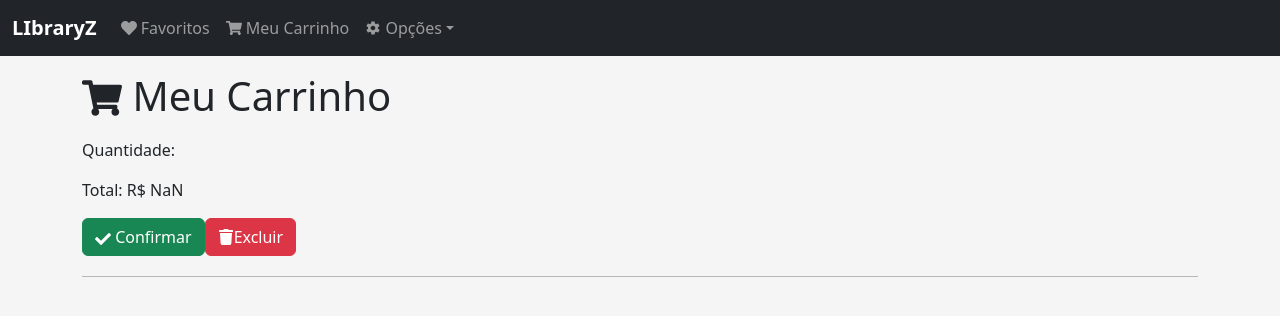
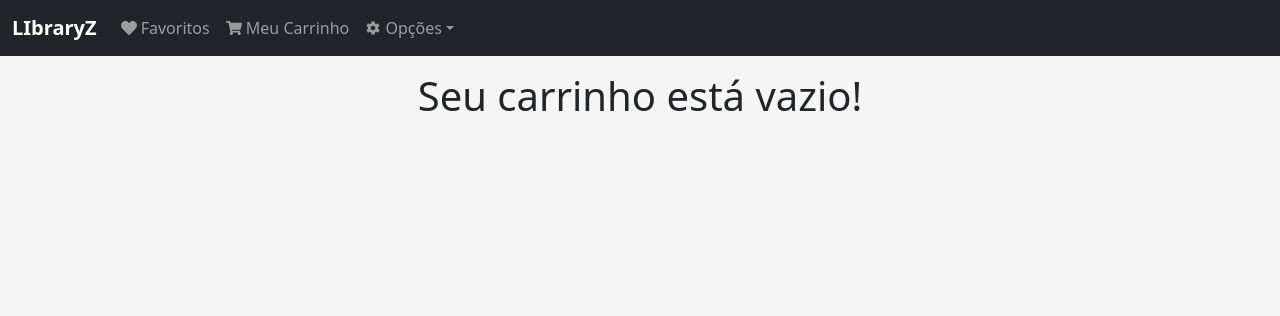
Before and after one commit to martinsllm/libraryZ-frontend, a React (Create React App) app: page /cart in a window 1280 px wide. Shown: the top 316 px of the page. Built offline with nearby package versions, Linux system fonts and the light colour scheme; sample sign-in values are in the browser's storage.

Commit message:
Adding itens to the right user

```diff
--- a/src/pages/Home/book.js
+++ b/src/pages/Home/book.js
@@ -6,6 +6,7 @@ import Header from '../../components/Header';
 import Logo from '../../assets/livro.jpg';
 import { Button, Container, Input } from 'reactstrap';
 import { IoIosHeartEmpty, IoMdHeart } from "react-icons/io";
+import { jwtDecode } from 'jwt-decode';
 
 const Book = () => {
     const [data, setData] = useState([]);
@@ -13,6 +14,7 @@ const Book = () => {
     const { setCart } = useContext(DataContext);
 
     const { id } = useParams();
+    const token = jwtDecode(sessionStorage.getItem('@token'));
 
     useEffect(() => {
         async function getBook() {
@@ -25,6 +27,7 @@ const Book = () => {
 
     const AddtoCart = () => {
         data.quantity = quantity || 1
+        data.user = token.id
         setCart(data)
         window.location.href = '/cart'
     }
--- a/src/pages/Home/cart.js
+++ b/src/pages/Home/cart.js
@@ -3,14 +3,21 @@ import { DataContext } from '../../context/Context';
 import Header from '../../components/Header';
 import { Container, Button } from 'reactstrap';
 import { FaShoppingCart, FaCheck, FaTrash } from 'react-icons/fa';
+import { jwtDecode } from 'jwt-decode';
+
 
 const Cart = () => {
     const { cart } = useContext(DataContext);
+    const token = jwtDecode(sessionStorage.getItem('@token'));
+
+    console.log(cart)
 
     return(
         <div>
             <Header />
+                {cart && cart.user === token.id ? (
                     <Container>
+                        <div>
                         <h1 className="my-3"><FaShoppingCart className="mb-1"/> Meu Carrinho</h1>
                         <p className="mt-2">{cart.name}</p>
                         <p>Quantidade: {cart.quantity}</p>
@@ -18,7 +25,13 @@ const Cart = () => {
                         <Button className="btn-success"><FaCheck /> Confirmar</Button>
                         <Button className="btn-danger"><FaTrash className="mb-1"/>Excluir</Button>
                         <hr />
+                        </div>
                     </Container>
+                ) : (
+                    <h1 className="my-3 text-center">Seu carrinho está vazio!</h1>
+                )}
+
+
         </div>
     )
 
```
Lines whose indentation alone changed are shown as unchanged.
